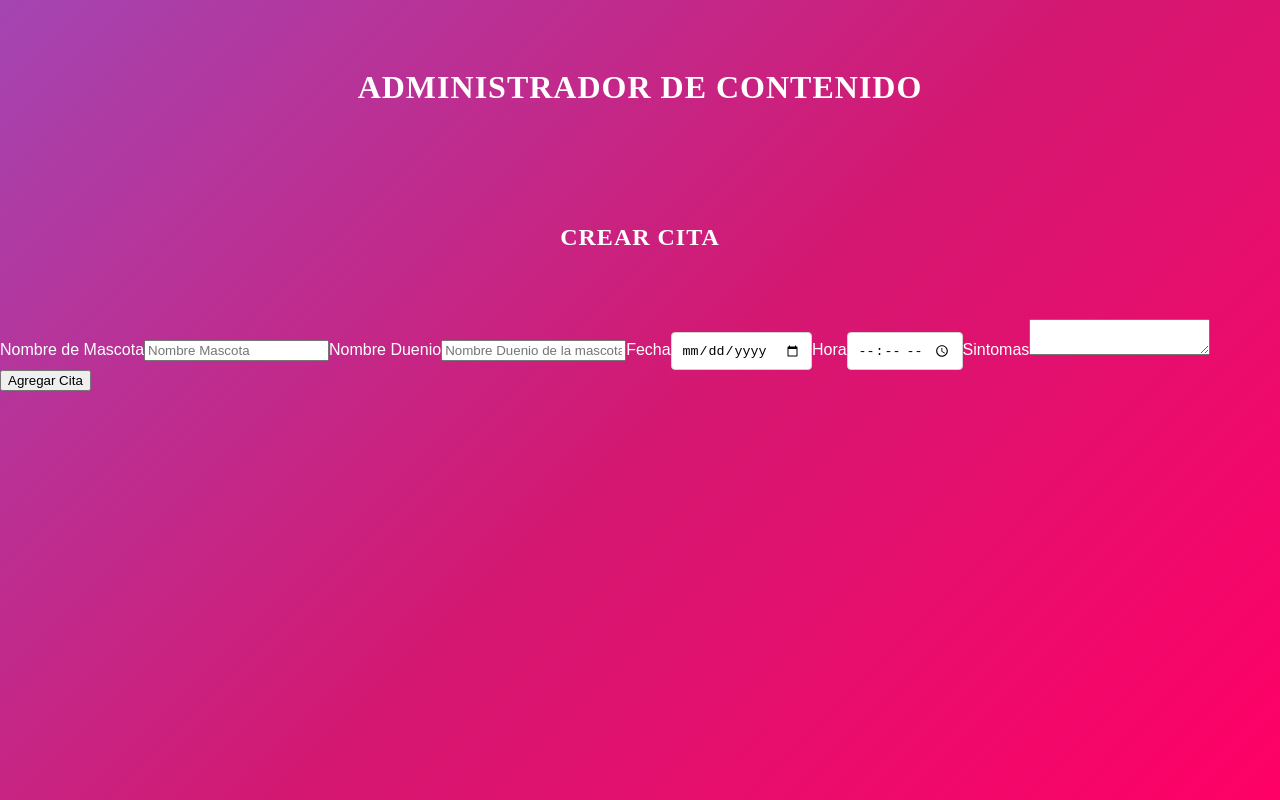
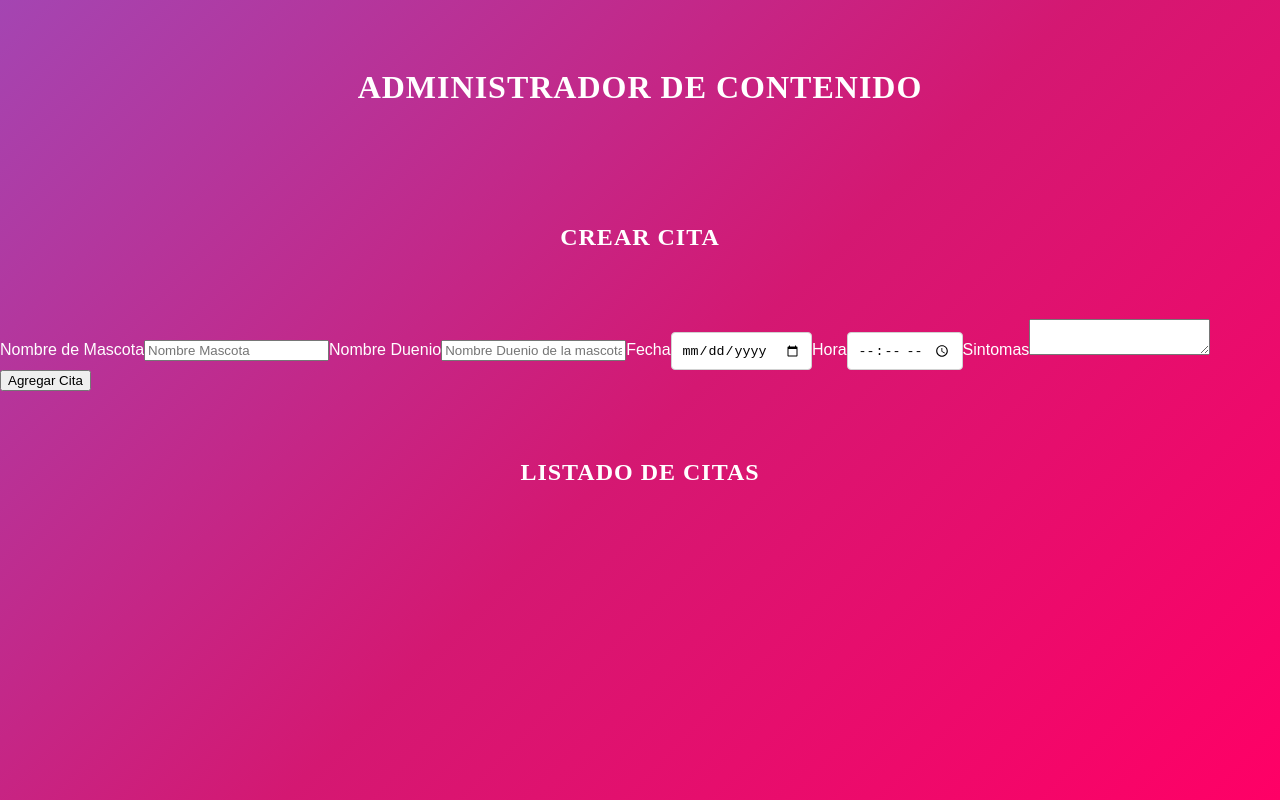
Before and after one commit to ntavora/react, a React (Create React App) app in the folder citas/: page / in a window 1280 px wide. Built offline with nearby package versions, Linux system fonts and the light colour scheme; the HTML template or start-up script is replaced by a standard one.

Commit message:
componente de citas

```diff
--- a/citas/src/App.js
+++ b/citas/src/App.js
@@ -1,27 +1,34 @@
 import React, { Fragment, useState } from "react";
 import Formulario from "./components/formulario";
+import Cita from "./components/cita";
 function App() {
   //listado de citas
-  const [citas,guardarCitas] = useState([]);
+  const [citas, guardarCitas] = useState([]);
 
-  const crearCita = cita =>{
+  const crearCita = cita => {
     guardarCitas([
       ...citas,
       cita
     ]);
+    console.log(citas);
   }
   return (
     <Fragment>
       <h1>Administrador de contenido</h1>
       <div className="container">
         <div className="row">
-        <div className="one-half column">
+          <div className="one-half column">
             <Formulario
-            crearCita={crearCita}/>
-         </div>
-        <div className="one-half column">
-
-        </div>
+              crearCita={crearCita} />
+          </div>
+          <div className="one-half column">
+            <h2>Listado de citas</h2>
+            {citas.map(cita =>
+              (<Cita
+               key={cita.id}
+               cita={cita}/>)
+            )}
+          </div>
         </div>
       </div>
     </Fragment>
--- /dev/null
+++ b/citas/src/components/cita.js
@@ -0,0 +1,10 @@
+import React from 'react';
+const Cita = ({ cita }) =>
+(
+    <div className="cita">
+        <p><span>Mascota</span></p>
+    </div>
+);
+
+
+export default Cita;
--- a/citas/src/components/formulario.js
+++ b/citas/src/components/formulario.js
@@ -1,5 +1,6 @@
 import React, { Fragment, useState } from "react";
-import uuid from 'uuid/v4';
+import * as uuid from 'uuid';
+
 const Formulario = ({crearCita}) => {
 
     const [cita,actualizarCita] = useState({
@@ -32,7 +33,7 @@ const Formulario = ({crearCita}) => {
             actualizarError(false);
         }
 
-        cita.id =uuid();
+        cita.id =uuid.v4();
         crearCita(cita);
 
         actualizarCita({
```
